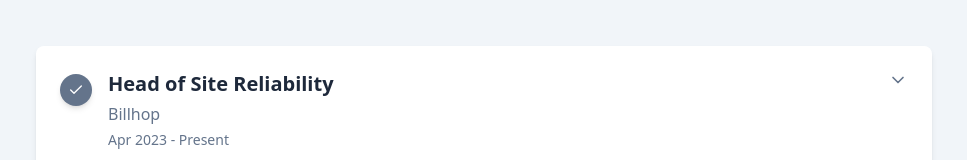
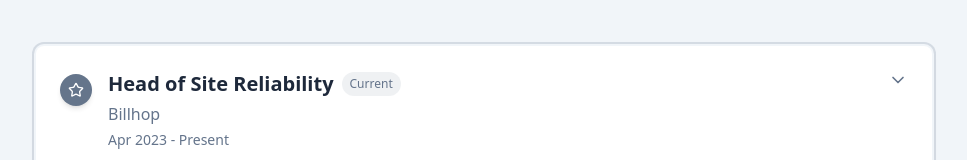
Before and after one commit to legal90/legal90.github.io, a React (Vite) app: page / in a window 1280 px wide. Shown: the part 758-918 px from the top of the page, without its empty margins (156-1123 px from the left). Built offline with nearby package versions, Linux system fonts and the light colour scheme.

Commit message:
Improve current job experience display
Update the visual presentation of the currently ongoing job experience to differentiate it from past roles.  This may involve icon changes or other decorative modifications.

```diff
--- a/src/components/Experience.tsx
+++ b/src/components/Experience.tsx
@@ -1,4 +1,5 @@
-import { Check, ChevronDown } from "lucide-react";
+
+import { Check, ChevronDown, Star } from "lucide-react";
 import {
   Collapsible,
   CollapsibleContent,
@@ -70,24 +71,44 @@ const Experience = () => {
         <div className="absolute left-[47px] top-24 bottom-8 w-[2px] bg-gradient-to-b from-primary/30 to-primary/10" />
 
         <div className="space-y-8">
-          {experiences.map((exp, index) => (
+          {experiences.map((exp, index) => {
+            const isCurrentJob = index === 0; // First position is the current one
+
+            return (
             <div key={index} className="relative">
-              {/* Connecting dot */}
-              <div className="absolute left-[44px] top-[28px] w-8 h-8 rounded-full bg-primary/10 animate-pulse" />
+              {/* Connecting dot with different style for current job */}
+              <div className={`absolute left-[44px] top-[28px] w-8 h-8 rounded-full ${
+                isCurrentJob ? 'bg-primary/20 animate-pulse' : 'bg-primary/10'
+              }`} />
 
               <Collapsible
                 open={openIndex === index}
                 onOpenChange={() => setOpenIndex(openIndex === index ? null : index)}
-                className="bg-white rounded-lg shadow-md hover:shadow-lg transition-all duration-300 relative z-10"
+                className={`bg-white rounded-lg shadow-md hover:shadow-lg transition-all duration-300 relative z-10 ${
+                  isCurrentJob ? 'ring-2 ring-primary/20 ring-offset-2 ring-offset-muted' : ''
+                }`}
               >
                 <CollapsibleTrigger asChild>
                   <div className="w-full p-6 cursor-pointer">
                     <div className="flex items-start gap-4">
-                      <div className="bg-primary rounded-full p-2 mt-1 shadow-md relative z-20 select-none">
-                        <Check className="w-4 h-4 text-white" />
+                      <div className={`rounded-full p-2 mt-1 shadow-md relative z-20 select-none ${
+                        isCurrentJob ? 'bg-primary animate-pulse' : 'bg-primary'
+                      }`}>
+                        {isCurrentJob ? (
+                          <Star className="w-4 h-4 text-white" />
+                        ) : (
+                          <Check className="w-4 h-4 text-white" />
+                        )}
                       </div>
                       <div className="flex-1 text-left">
-                        <h3 className="text-xl font-semibold text-accent">{exp.title}</h3>
+                        <div className="flex items-center gap-2">
+                          <h3 className="text-xl font-semibold text-accent">{exp.title}</h3>
+                          {isCurrentJob && (
+                            <span className="text-xs bg-primary/10 text-primary px-2 py-1 rounded-full font-medium">
+                              Current
+                            </span>
+                          )}
+                        </div>
                         <p className="text-primary font-medium mt-1">{exp.company}</p>
                         <p className="text-sm text-muted-foreground mt-1">{exp.period}</p>
                         <p className="text-muted-foreground mt-3">{exp.description}</p>
@@ -124,7 +145,7 @@ const Experience = () => {
                 </>
               )}
             </div>
-          ))}
+          )})}
         </div>
       </div>
     </section>
```
